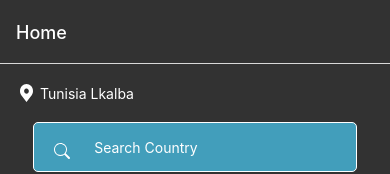
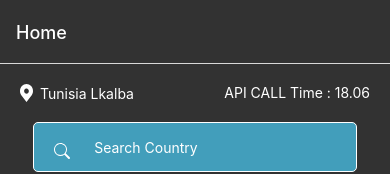
Before and after one commit to onlymachiavelli/Current_Weather, a React Native app: screen /Home in a window 390 px wide. Shown: the top 174 px of the page. Built offline with nearby package versions, Linux system fonts and the light colour scheme.

Commit message:
API CALL TIME UI

```diff
--- a/Home.tsx
+++ b/Home.tsx
@@ -23,6 +23,10 @@ const Home = () => {
                 <Text style={Style.coutrytext}>
                     {Current_Country}
                 </Text>
+
+                <View style={Style.api}>
+                    <Text style={Style.apitxt}>API CALL Time : 18.06</Text>
+                </View>
             </View>
             <ScrollView style={Style.main}>
                 <View style={Style.input}>
--- a/style.tsx
+++ b/style.tsx
@@ -70,5 +70,12 @@ export const Style = StyleSheet.create({
         marginTop: 20,
         alignItems: "center",
         justifyContent: "center"
+    },
+    api: {
+        position: "absolute",
+        right: 20,
+    },
+    apitxt: {
+        color: "#fff",
     }
 })
```
